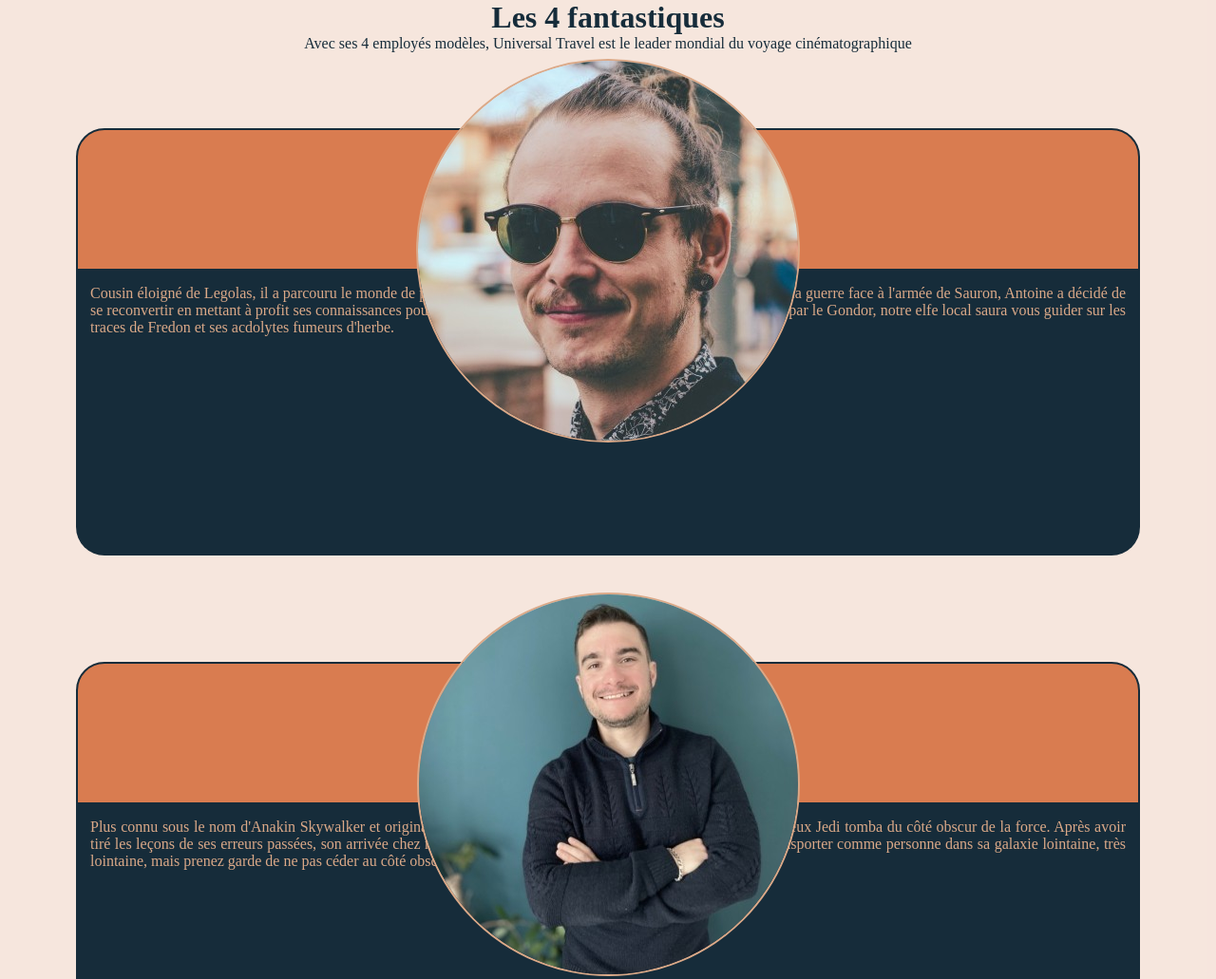
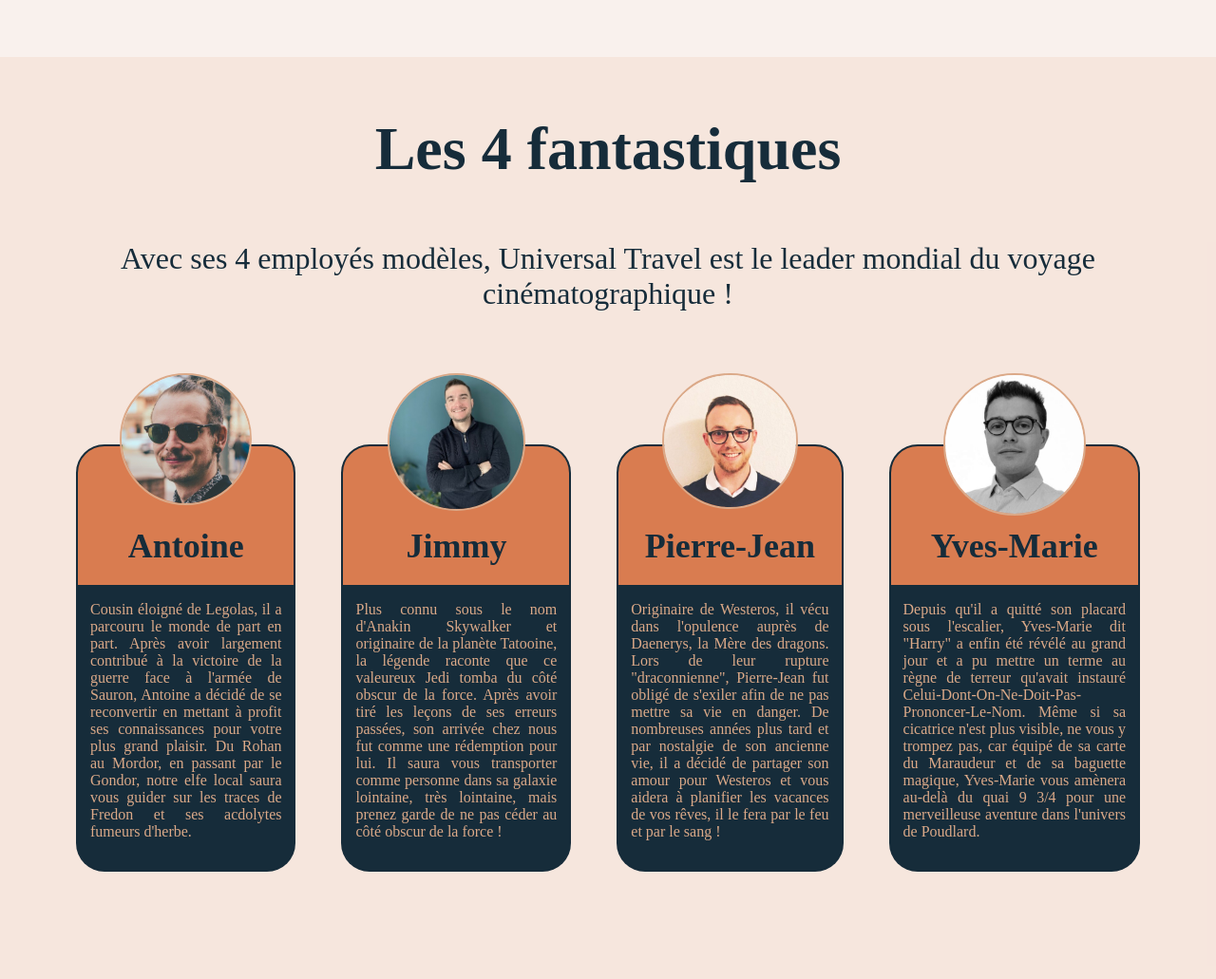
Before and after one commit to JimmyVogtGit/UniversalTravel, a website: page aboutUs.html in a window 1280 px wide. Shown: the top 1031 px of the page at 95% size. Drawn offline with Linux system fonts and the light colour scheme.

Commit message:
changes for responsive css

```diff
--- a/aboutUs.css
+++ b/aboutUs.css
@@ -25,32 +25,38 @@ body {
 }
 
 h1 {
+  margin-top: 60px;
+  padding-top: 60px;
   color: var(--primary-color);
   text-align: center;
+  font-size: 3rem;
 }
 
 .introducing {
+  padding-top: 60px;
+  margin-left: 20px;
+  margin-right: 20px;
   color: var(--primary-color);
   text-align: center;
+  font-size: 1.5rem;
 }
 
 .team {
+  padding-top: 60px;
   display: flex;
   flex-direction: column;
   align-items: center;
   margin: 5rem;
   justify-content: space-between;
+  gap: 3rem;
 }
 
 .travelAgent {
   display: flex;
   flex-direction: column;
+  position: relative;
   align-items: center;
   margin-bottom: 7rem;
-}
-
-.fakeBanner {
-  position: relative;
 }
 
 .h2Team {
@@ -59,7 +65,6 @@ h1 {
   justify-content: flex-end;
   align-items: center;
   padding-bottom: 20px;
-  position: relative;
   border-top-left-radius: 30px;
   border-top-right-radius: 30px;
   height: 150px;
@@ -74,6 +79,7 @@ h1 {
 img {
   position: absolute;
   top: -75px;
+  max-height: 150px;
   border-radius: 50%;
   max-width: 60%;
   height: auto;
@@ -89,3 +95,18 @@ img {
   padding: 15px;
   text-align: justify;
 }
+
+@media screen and (min-width: 768px) {
+
+  h1 {
+    font-size: 4rem;
+  }
+
+  .team {
+    flex-direction: row;
+  }
+
+  .introducing {
+    font-size: 2rem;
+  }
+}
--- a/aboutUs.html
+++ b/aboutUs.html
@@ -17,11 +17,9 @@
 
         </nav>
     </header>
-    <div class="title">
         <h1>Les 4 fantastiques</h1>
-    </div>
     <div class="introducing">
-        <p>Avec ses 4 employés modèles, Universal Travel est le leader mondial du voyage cinématographique</p>
+        <p>Avec ses 4 employés modèles, Universal Travel est le leader mondial du voyage cinématographique !</p>
     </div>
     <div class="team">
         <div class="travelAgent">
@@ -109,11 +107,12 @@
     <footer>
         <div class="footer-container">
             <a href="contact-us.html">Contact</a>
-            <a href="#">Mentions <br> légales</a>
+            <a href="#">Mentions <br />
+                légales</a>
             <div class="social-icons">
-                <a href="www.facebbok.com"><img src="Images/social-fb.png" alt="Logo facebook"></a>
-                <a href="www.twitter.com"><img src="Images/social-twitter.png" alt="Logo twitter"></a>
-                <a href="www.instagram.com"><img src="Images/social-instagram.png" alt="Logo instagram"></a>
+                <a href="www.facebbok.com"><img src="Images/social-fb.png" alt="Logo facebook" /></a>
+                <a href="www.twitter.com"><img src="Images/social-twitter.png" alt="Logo twitter" /></a>
+                <a href="www.instagram.com"><img src="Images/social-instagram.png" alt="Logo instagram" /></a>
             </div>
         </div>
     </footer>
```
